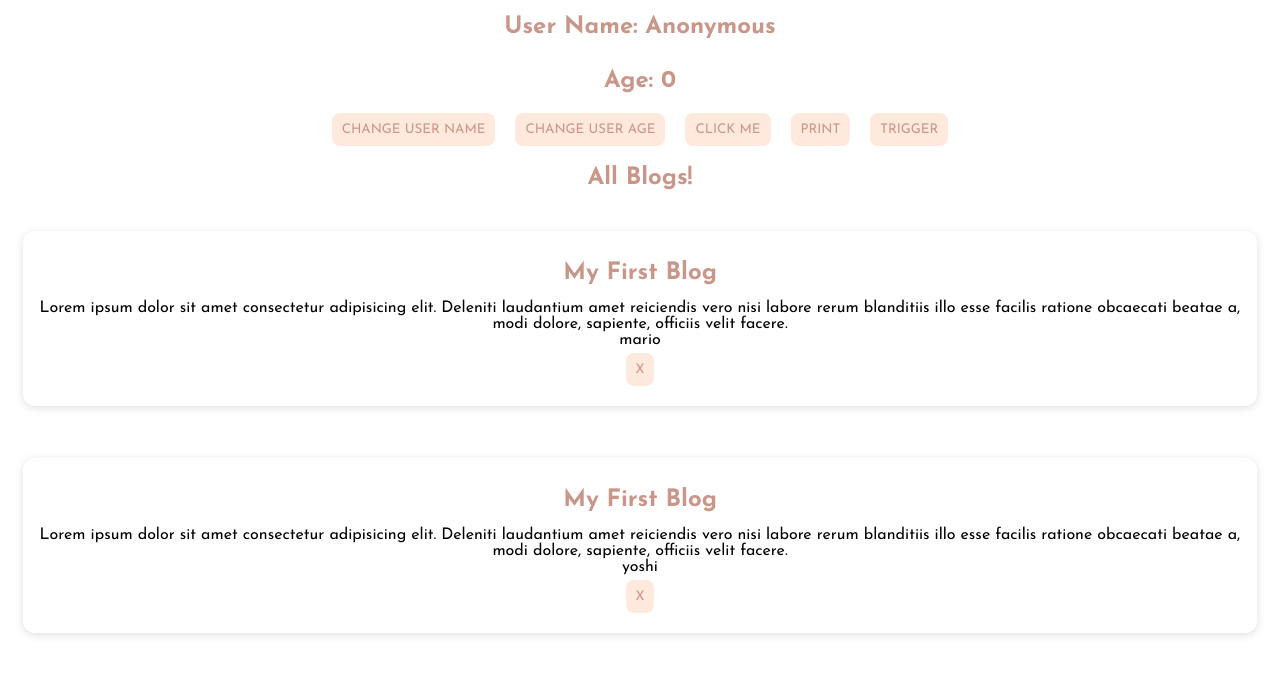
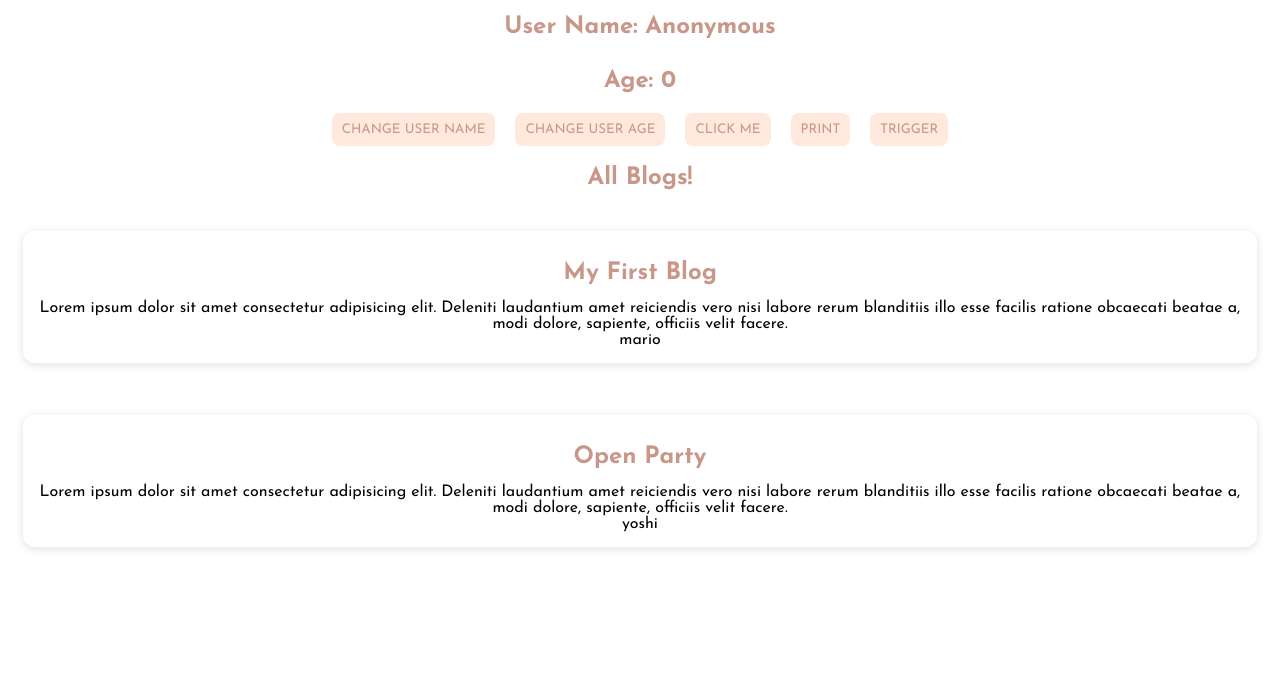
Before and after one commit to Ma9da/react-practicing, a React (Create React App) app: page / in a window 1280 px wide. Shown: the top 674 px of the page. Built offline with nearby package versions, Linux system fonts and the light colour scheme; data requests are answered from the project's data file.

Commit message:
removed: handel delete function

```diff
--- a/data/db.json
+++ b/data/db.json
@@ -7,7 +7,7 @@
             "id": 1
         },
         {
-            "title":"my first blog",
+            "title":"open party",
             "body": "Lorem ipsum dolor sit amet consectetur adipisicing elit. Deleniti laudantium amet reiciendis vero nisi labore rerum blanditiis illo esse facilis ratione obcaecati beatae a, modi dolore, sapiente, officiis velit facere.",
             "author": "yoshi",
             "id": 2
--- a/src/home/Home.jsx
+++ b/src/home/Home.jsx
@@ -14,10 +14,6 @@ function Home() {
             setBlogs(data)
         })
     }, []);
-    const handelDelete = (id) =>{
-        const newBlogs = blogs.filter((blog) => blog.id !== id)
-        setBlogs(newBlogs)
-    }
     const handelClick = () => {
         console.log("hello there");
     }
@@ -41,7 +37,7 @@ function Home() {
                 <button onClick={handelClick}>click me</button>
                 <button onClick={() => { printName("yoshi") }}>print</button>
                 <button onClick={(e) => { handelEvent(e) }}>trigger</button>
-                {blogs && <Bloglist blogs={blogs} title="all blogs!" handelDelete = {handelDelete}/>}
+                {blogs && <Bloglist blogs={blogs} title="all blogs!"/>}
             </div>
         </>
     )
--- a/src/shared/BlogList.jsx
+++ b/src/shared/BlogList.jsx
@@ -1,4 +1,4 @@
-const Bloglist = ({blogs, title, handelDelete}) => {
+const Bloglist = ({blogs, title}) => {
     return (
         <>
         <h2>{title}</h2>
@@ -8,7 +8,6 @@ const Bloglist = ({blogs, title, handelDelete}) => {
                         <h2>{blog.title}</h2>
                         <p>{blog.body}</p>
                         <blockquote> {blog.author} </blockquote>
-                        <button onClick={()=>{handelDelete(blog.id)}}>x</button>
                     </div>
                 ))}
             </div>
```
